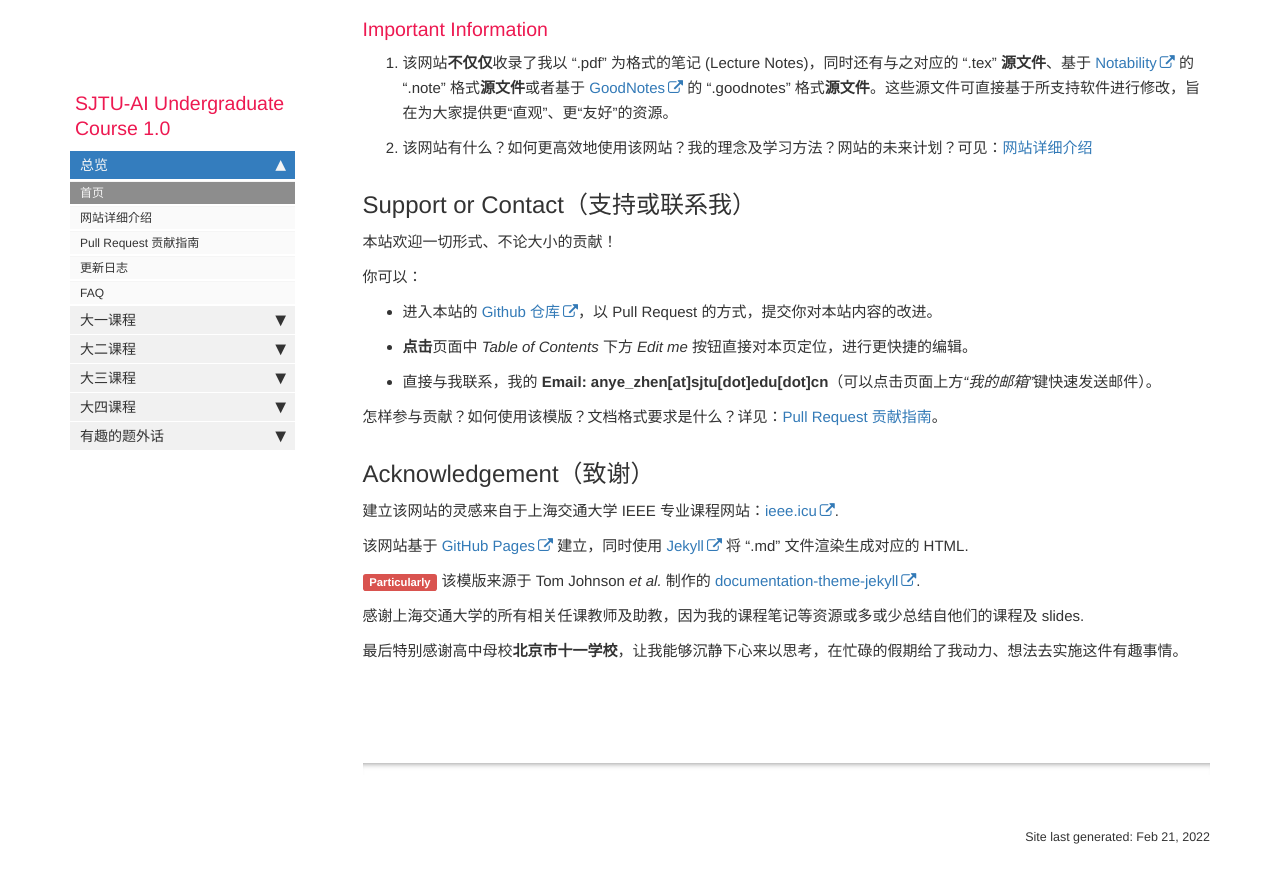
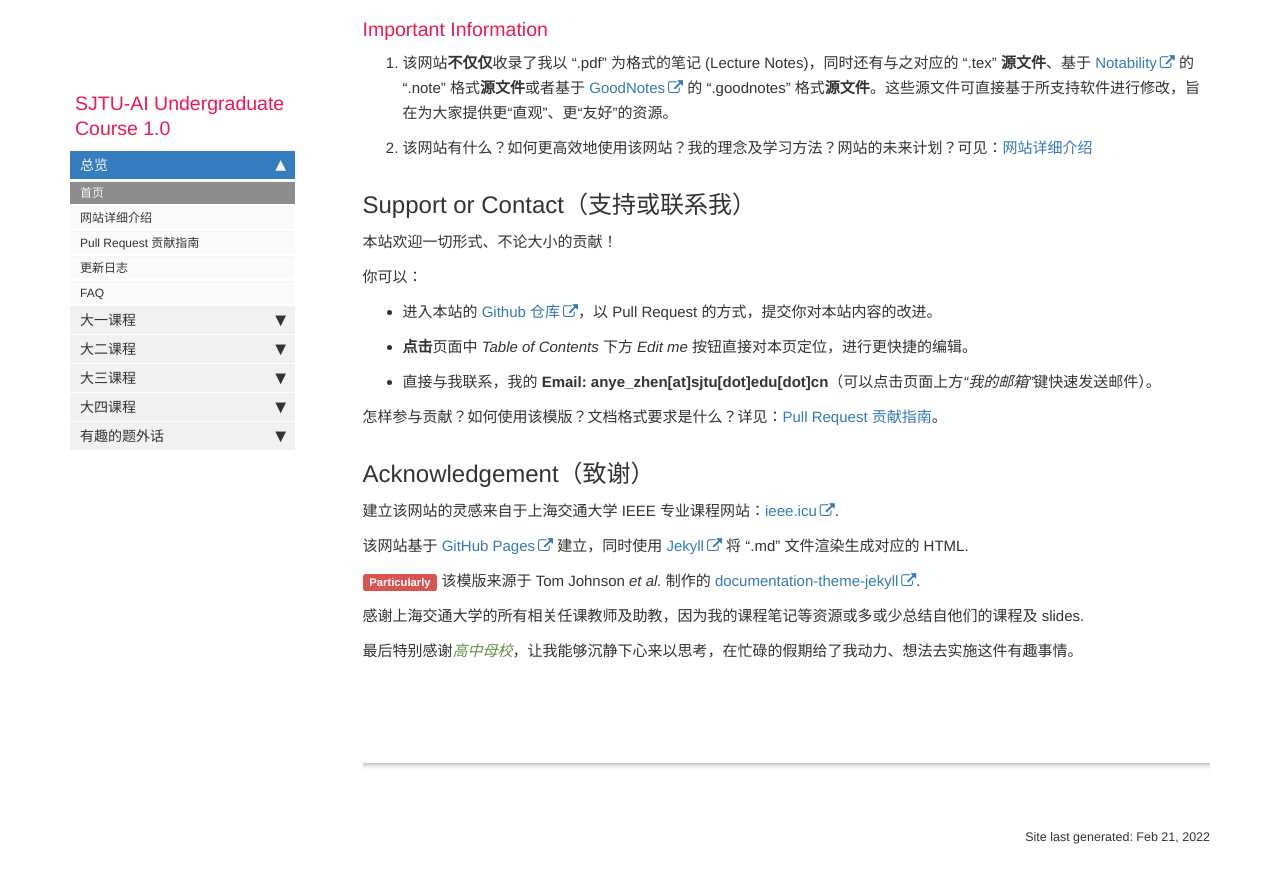
Before and after one commit to aisjtu/aisjtu.github.io, a Jekyll site: the page built from docs/index.md, in a window 1280 px wide and 900 px high, scrolled down 909 px. Shown: the top 883 px of the window. Built offline with Jekyll 4.4.1, drawn with Linux system fonts in a browser that asks for light colours; comment, search, counter and statistics services are not loaded.

Commit message:
Update index.md

```diff
--- a/docs/_data/glossary.yml
+++ b/docs/_data/glossary.yml
@@ -1,4 +1,4 @@
-jekyll_platform: "Jekyll is a static site generator that builds sites using most modern web technologies."
+BNDS: "北京市十一学校"
 
 fractious: "Like a little mischevious child, full of annoying and constant trouble."
 
--- a/docs/index.md
+++ b/docs/index.md
@@ -57,4 +57,4 @@ permalink: index.html
 
 感谢上海交通大学的所有相关任课教师及助教，因为我的课程笔记等资源或多或少总结自他们的课程及 slides.
 
-最后特别感谢高中母校**北京市十一学校**，让我能够沉静下心来以思考，在忙碌的假期给了我动力、想法去实施这件有趣事情。
+最后特别感谢<a href="#" data-toggle="tooltip" data-original-title="{{site.data.glossary.BNDS}}">高中母校</a>，让我能够沉静下心来以思考，在忙碌的假期给了我动力、想法去实施这件有趣事情。
```
